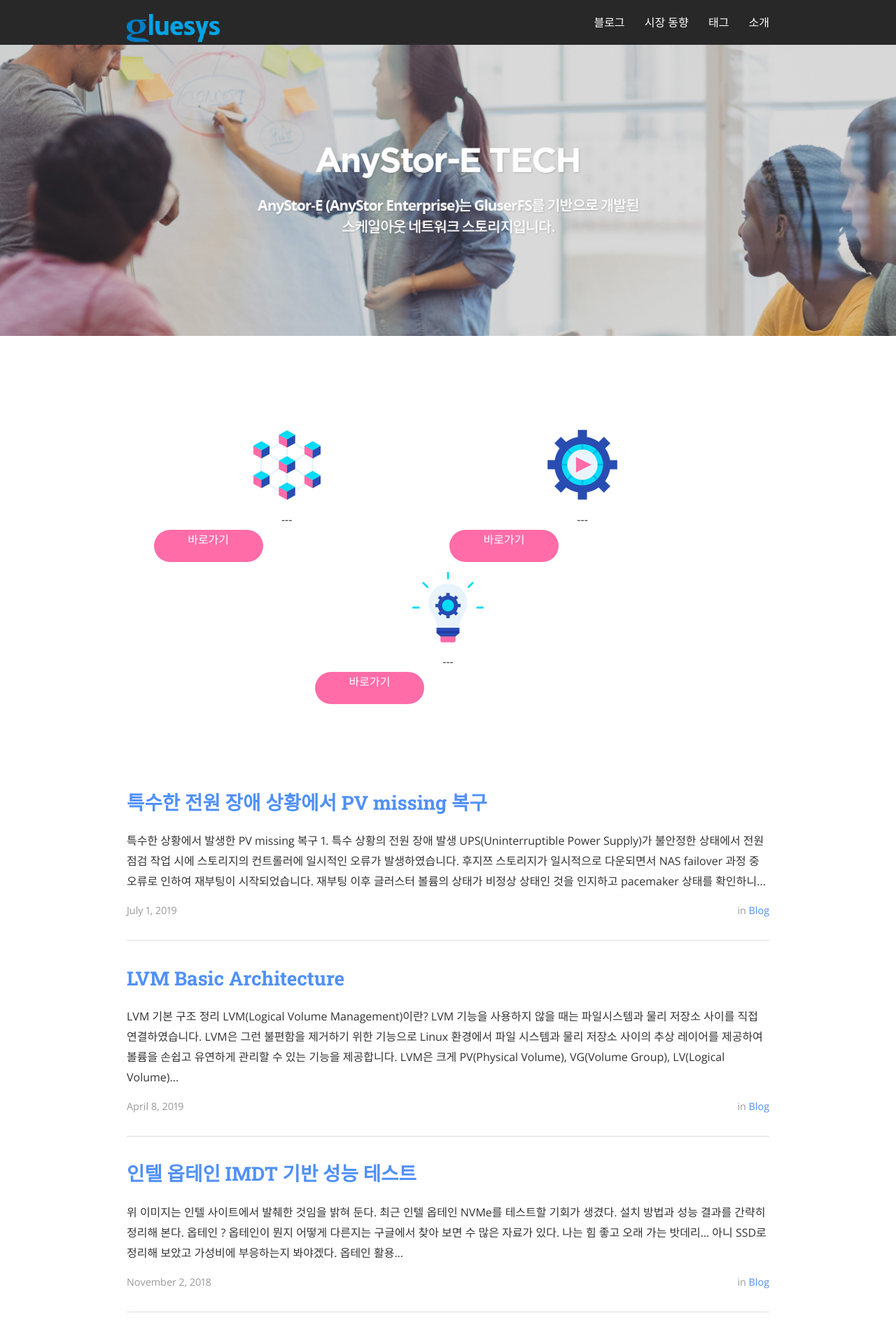
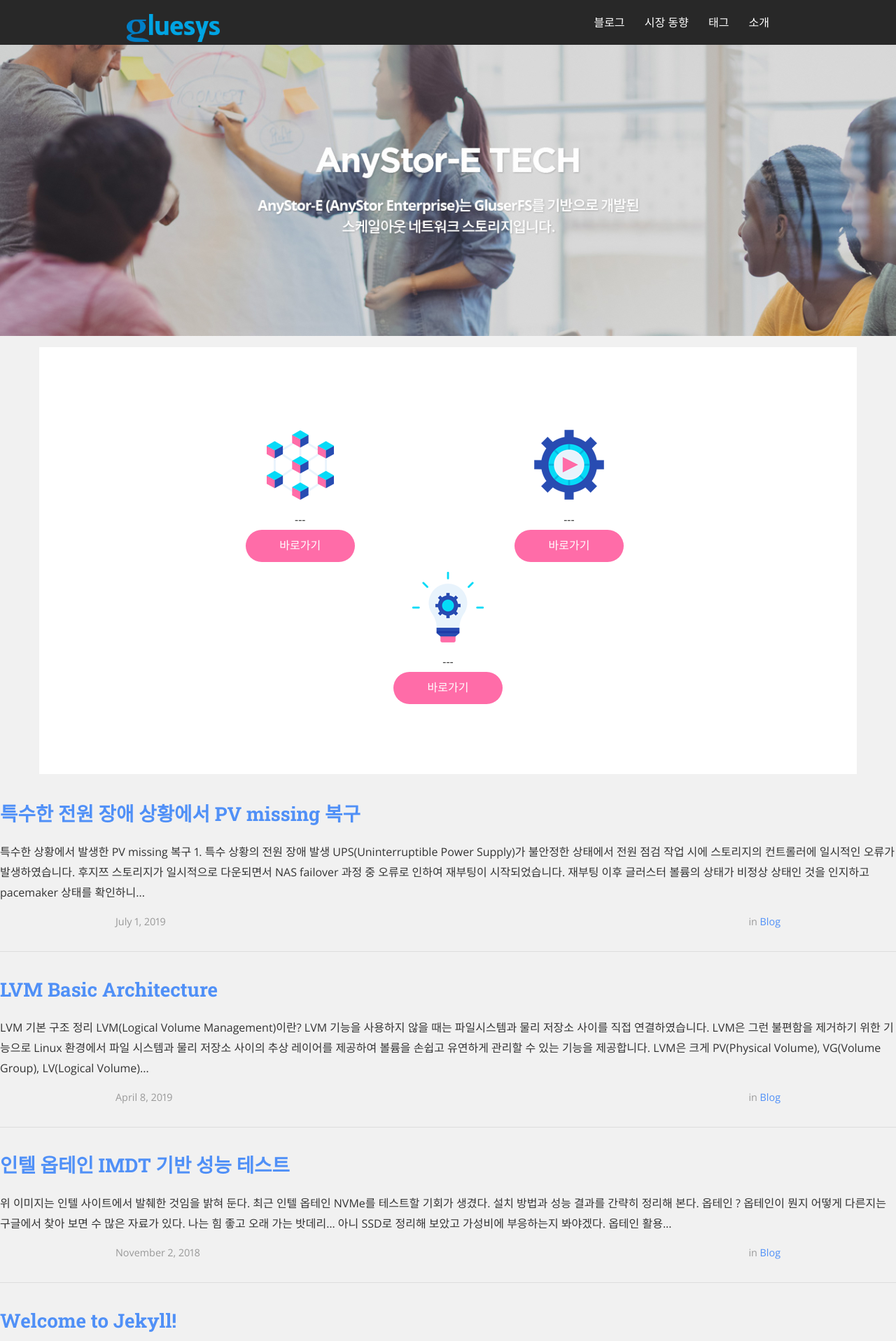
Before and after one commit to pumm8991/pumm8991.github.io, a Jekyll site: the page built from index.html, in a window 1280 px wide. Shown: the top 1916 px of the page at 70% size. Built offline with Jekyll 4.4.1, drawn with Linux system fonts in a browser that asks for light colours; nearby versions of some CDN libraries; the list of posts is cut into pages by our own code.

Commit message:
tech modify
Signed-off-by: pumm <pumm@gluesys.com>

```diff
--- a/_sass/_layout.scss
+++ b/_sass/_layout.scss
@@ -198,7 +198,7 @@
  */
 .page-content {
 	.wrapper {
-		@include outer-container(950px);
+		@include outer-container(1200px);
 		padding: 1em;
 	}
 	/*
--- a/css/index.css
+++ b/css/index.css
@@ -66,6 +66,7 @@
 .sub-title-out {
 	width: 100%;
 	text-align: center;
+	background-color: #FFF;
 	padding: 104px 0 100px 0;
 }
 
@@ -116,9 +117,11 @@
 .sub-title-menu-button {
 	width : 156px;
 	height : 46px;
+	padding-top: 8px;
 	border-radius : 23px;
 	background-color : #ff6ca8;
 	color : #FFFFFF;
+	margin:0 auto;
 }
 
 /* 서브 메뉴간 간격 */
--- a/index.html
+++ b/index.html
@@ -1,7 +1,7 @@
 ---
 layout: default
 ---
-<div class="home">
+<div class="home" style="background-color: #F1F1F1;">
 
 <div class="site-header-container {% if site.cover %}has-cover{% endif %}" {% if site.cover %}style="background-image: url({{ site.cover | prepend: site.baseurl }});"{% endif %}>
   <div class="scrim {% if site.cover %}has-cover{% endif %}">
@@ -68,7 +68,6 @@
 					<div class="sub-title-menu-button" onclick="#">바로가기</div>
 				</div>
 			</div>
-			<div class="sub-title-menu-padding" style="display: inline-block">&nbsp;</div>
 			<div style="display: inline-block;width:  380px;text-align: center;">
 				<div><img src="/assets/img_test.png"></div>
 				<div>---</div>
@@ -77,7 +76,6 @@
 				</div>
 			</div>
 			<div class="sub-title-menu-padding" style="display: inline-block">&nbsp;</div>
-			<div style="display: inline-block;width:  380px;text-align: center;">
 				<div><img src="/assets/img_info.png"></div>
 				<div>---</div>
 				<div>
```
